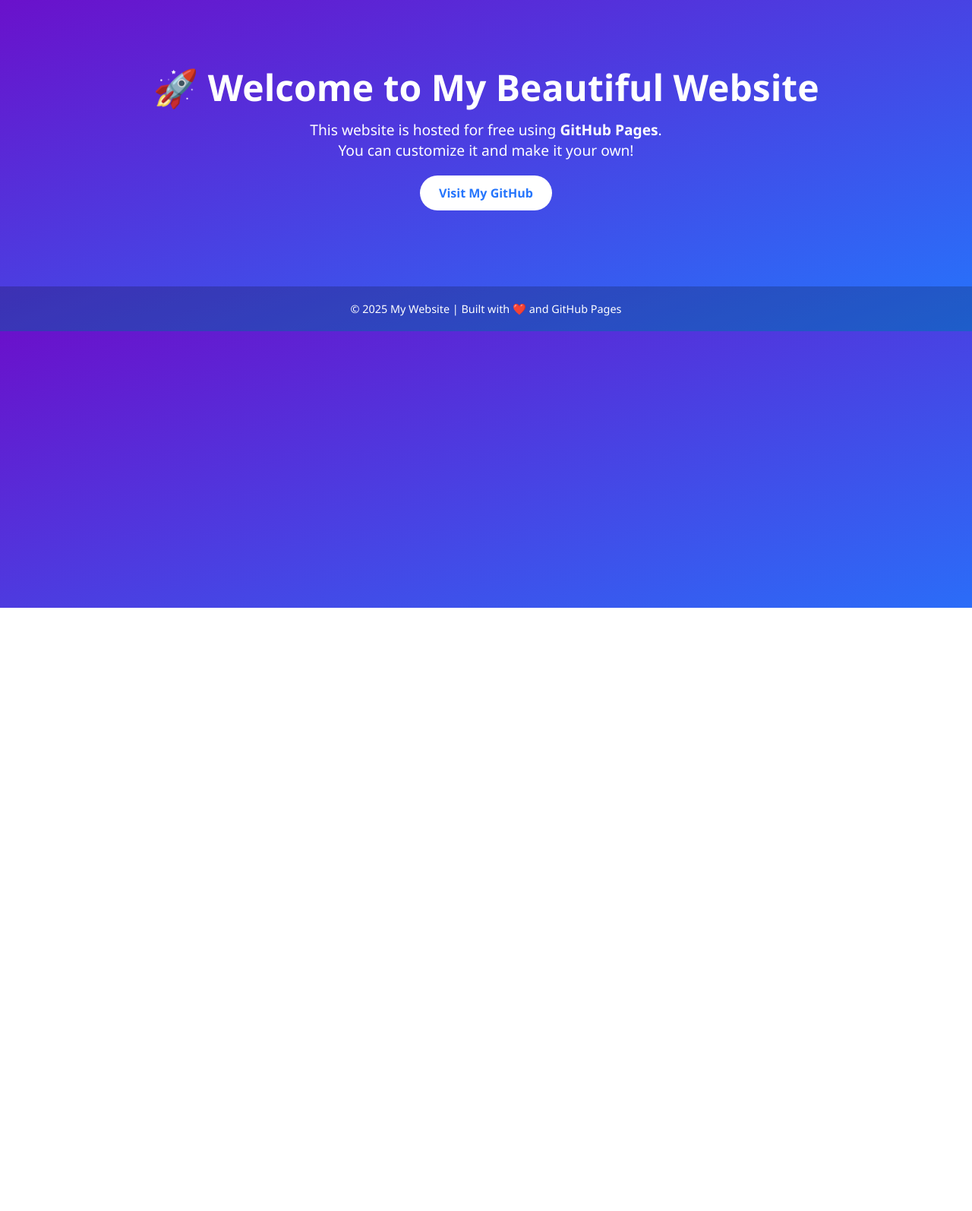
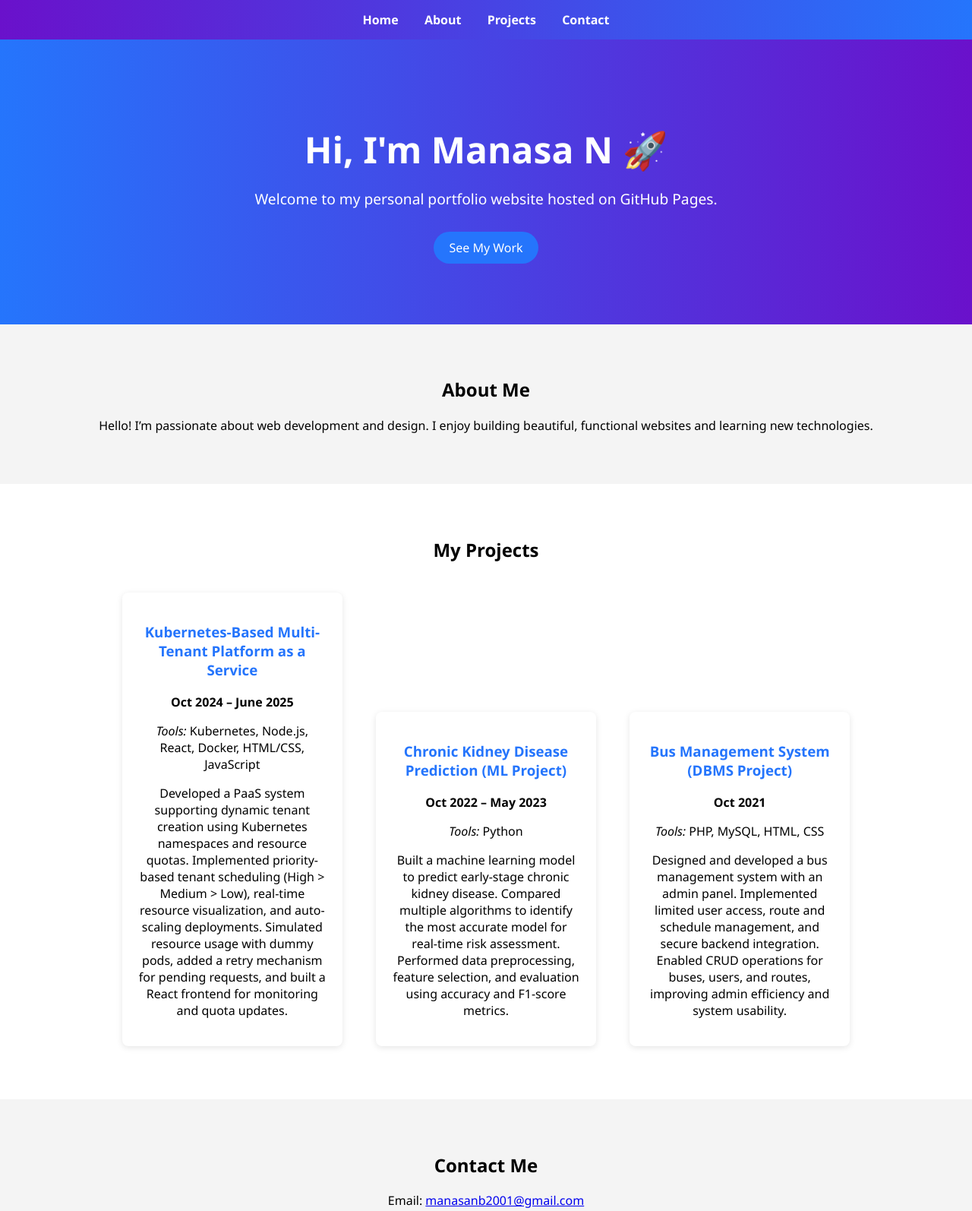
Before and after one commit to Manasa-2023/static-website, a plain HTML site: page index.html in a window 1280 px wide. Shown: the top 1594 px of the page at 76% size. Before the commit the page ends 800 px from the top, so only its background shows below. Drawn offline with Linux system fonts and the light colour scheme.

Commit message:
Updated to portfolio design

```diff
--- a/index.html
+++ b/index.html
@@ -3,73 +3,164 @@
 <head>
     <meta charset="UTF-8">
     <meta name="viewport" content="width=device-width, initial-scale=1.0">
-    <title>Welcome to My Website</title>
+    <title>My Portfolio</title>
     <style>
         body {
             font-family: 'Segoe UI', Tahoma, Geneva, Verdana, sans-serif;
-            background: linear-gradient(to bottom right, #6a11cb, #2575fc);
             margin: 0;
             padding: 0;
-            text-align: center;
-            color: white;
+            scroll-behavior: smooth;
         }
 
-        header {
-            padding: 50px 20px;
+        /* Navbar */
+        nav {
+            background: #6a11cb;
+            background: linear-gradient(90deg, #6a11cb, #2575fc);
+            padding: 15px;
+            position: sticky;
+            top: 0;
+            z-index: 1000;
+            text-align: center;
+        }
+        nav a {
+            color: white;
+            margin: 0 15px;
+            text-decoration: none;
+            font-weight: bold;
+        }
+        nav a:hover {
+            text-decoration: underline;
         }
 
+        /* Hero Section */
+        header {
+            background: linear-gradient(to right, #2575fc, #6a11cb);
+            color: white;
+            padding: 80px 20px;
+            text-align: center;
+        }
         header h1 {
             font-size: 3em;
             margin-bottom: 10px;
-            animation: fadeIn 1.5s ease-in-out;
+        }
+        header p {
+            font-size: 1.2em;
         }
 
-        header p {
-            font-size: 1.2em;
-            max-width: 500px;
-            margin: auto;
-            animation: fadeIn 2s ease-in-out;
+        /* Sections */
+        section {
+            padding: 50px 20px;
+            text-align: center;
+        }
+        #about {
+            background: #f4f4f4;
+        }
+        #projects {
+            background: #fff;
+        }
+        #contact {
+            background: #f4f4f4;
         }
 
+        /* Project Cards */
+        .card {
+            background: white;
+            border-radius: 8px;
+            padding: 20px;
+            box-shadow: 0 2px 8px rgba(0,0,0,0.1);
+            margin: 20px;
+            display: inline-block;
+            width: 250px;
+        }
+        .card h3 {
+            color: #2575fc;
+        }
+
+        /* Footer */
+        footer {
+            background: linear-gradient(90deg, #6a11cb, #2575fc);
+            color: white;
+            padding: 15px;
+            text-align: center;
+        }
+
+        /* Button */
         .btn {
             display: inline-block;
-            margin-top: 20px;
-            padding: 12px 25px;
-            background-color: white;
-            color: #2575fc;
-            border-radius: 30px;
-            font-weight: bold;
+            margin-top: 10px;
+            padding: 10px 20px;
+            background: #2575fc;
+            color: white;
+            border-radius: 25px;
             text-decoration: none;
-            transition: background 0.3s, transform 0.2s;
         }
-
         .btn:hover {
-            background-color: #f0f0f0;
-            transform: scale(1.05);
-        }
-
-        footer {
-            margin-top: 50px;
-            padding: 20px;
-            background: rgba(0,0,0,0.2);
-            font-size: 0.9em;
-        }
-
-        @keyframes fadeIn {
-            from {opacity: 0;}
-            to {opacity: 1;}
+            background: #6a11cb;
         }
     </style>
 </head>
 <body>
-    <header>
-        <h1>🚀 Welcome to My Beautiful Website</h1>
-        <p>This website is hosted for free using <strong>GitHub Pages</strong>. You can customize it and make it your own!</p>
-        <a href="https://github.com/" class="btn">Visit My GitHub</a>
+
+    <!-- Navbar -->
+    <nav>
+        <a href="#home">Home</a>
+        <a href="#about">About</a>
+        <a href="#projects">Projects</a>
+        <a href="#contact">Contact</a>
+    </nav>
+
+    <!-- Hero Section -->
+    <header id="home">
+        <h1>Hi, I'm Manasa N 🚀</h1>
+        <p>Welcome to my personal portfolio website hosted on GitHub Pages.</p>
+        <a href="#projects" class="btn">See My Work</a>
     </header>
 
+    <!-- About Section -->
+    <section id="about">
+        <h2>About Me</h2>
+        <p>Hello! I’m passionate about web development and design. I enjoy building beautiful, functional websites and learning new technologies.</p>
+    </section>
+
+    <!-- Projects Section -->
+    <!-- Projects Section -->
+<section id="projects">
+    <h2>My Projects</h2>
+
+    <div class="card">
+        <h3>Kubernetes-Based Multi-Tenant Platform as a Service</h3>
+        <p><strong>Oct 2024 – June 2025</strong></p>
+        <p><em>Tools:</em> Kubernetes, Node.js, React, Docker, HTML/CSS, JavaScript</p>
+        <p>Developed a PaaS system supporting dynamic tenant creation using Kubernetes namespaces and resource quotas. Implemented priority-based tenant scheduling (High > Medium > Low), real-time resource visualization, and auto-scaling deployments. Simulated resource usage with dummy pods, added a retry mechanism for pending requests, and built a React frontend for monitoring and quota updates.</p>
+    </div>
+
+    <div class="card">
+        <h3>Chronic Kidney Disease Prediction (ML Project)</h3>
+        <p><strong>Oct 2022 – May 2023</strong></p>
+        <p><em>Tools:</em> Python</p>
+        <p>Built a machine learning model to predict early-stage chronic kidney disease. Compared multiple algorithms to identify the most accurate model for real-time risk assessment. Performed data preprocessing, feature selection, and evaluation using accuracy and F1-score metrics.</p>
+    </div>
+
+    <div class="card">
+        <h3>Bus Management System (DBMS Project)</h3>
+        <p><strong>Oct 2021</strong></p>
+        <p><em>Tools:</em> PHP, MySQL, HTML, CSS</p>
+        <p>Designed and developed a bus management system with an admin panel. Implemented limited user access, route and schedule management, and secure backend integration. Enabled CRUD operations for buses, users, and routes, improving admin efficiency and system usability.</p>
+    </div>
+</section>
+
+
+    <!-- Contact Section -->
+    <section id="contact">
+        <h2>Contact Me</h2>
+        <p>Email: <a href="mailto:manasanb2001@gmail.com">manasanb2001@gmail.com</a></p>
+        <p>GitHub: <a href="https://github.com/Manasa-2023" target="_blank">Manasa-2023</a></p>
+    </section>
+
+    <!-- Footer -->
     <footer>
-        &copy; 2025 My Website | Built with ❤️ and GitHub Pages
+        &copy; 2025 My Portfolio | Built with ❤️ using GitHub Pages
     </footer>
+
 </body>
 </html>
```
